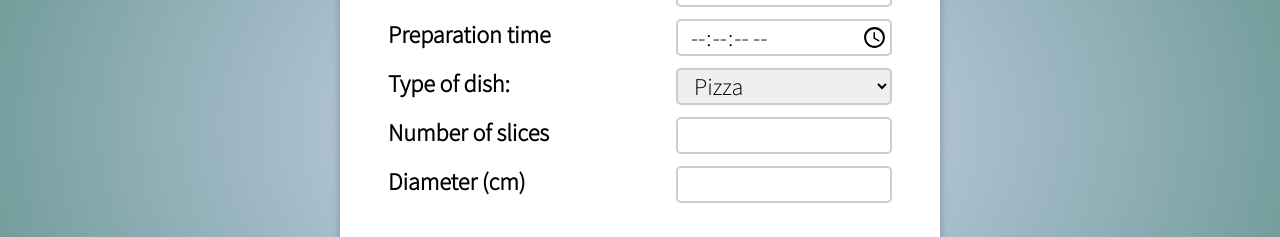
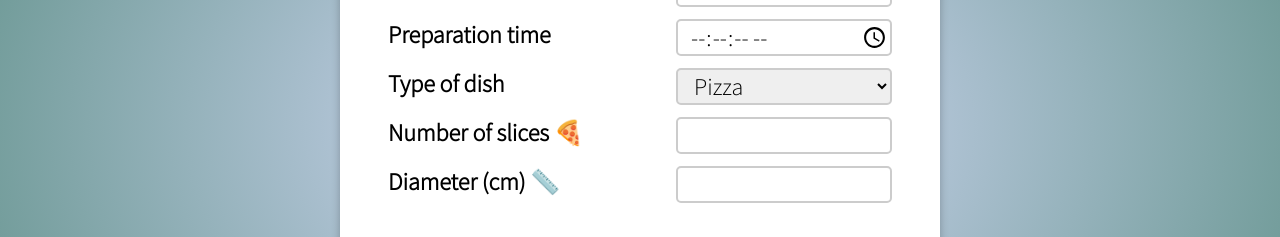
Before and after one commit to JanNaklicki/reactdishes, a React (Create React App) app: page / in a window 1280 px wide. Shown: the part 318-555 px from the top of the page. Built offline with nearby package versions, Linux system fonts and the light colour scheme.

Commit message:
CSS update

```diff
--- a/src/components/DishForm.js
+++ b/src/components/DishForm.js
@@ -97,7 +97,7 @@ const DishFrom = () => {
             state.typeSelected === "pizza" && (
               <Fragment>
                 <Input
-                  label="Number of slices"
+                  label="Number of slices 🍕"
                   onChange={dataHandler}
                   input={{
                     id: "noOfSlices",
@@ -107,7 +107,7 @@ const DishFrom = () => {
                   }}
                 />
                 <Input
-                  label="Diameter (cm)"
+                  label="Diameter (cm) 📏"
                   placeholder="30"
                   onChange={dataHandler}
                   input={{
@@ -131,7 +131,7 @@ const DishFrom = () => {
             //Sandwich
             state.typeSelected === "sandwich" && (
               <Input
-                label="Slices of bread "
+                label="Slices of bread 🍞"
                 onChange={dataHandler}
                 input={{
                   id: "slicesOfBread",
--- a/src/components/UI/Select.js
+++ b/src/components/UI/Select.js
@@ -11,7 +11,7 @@ const Select = (props) => {
   return (
     <Fragment>
       <div className={classes.input}>
-        <label>{props.label}:</label>
+        <label>{props.label}</label>
         <select onChange={props.onChange}>{options}</select>
       </div>
     </Fragment>
--- a/src/components/UI/SpicinessBar.js
+++ b/src/components/UI/SpicinessBar.js
@@ -8,10 +8,10 @@ const SpicinessBar = (props) => {
   };
 
   return (
-    // <Input label="Spiciness" input={{ id: "amount_", type: "range", min: "0", max: "10",step: "1",}}/>
+
 
     <div className={classes.input}>
-      <label htmlFor="spiceInput">Spiciness: {rangeValue}</label>
+      <label htmlFor="spiceInput">Spiciness: {rangeValue} 🌶️</label>
       <div style={{ display: "flex" }}>
         <input
           onInput={rangeValueHandler}
```
